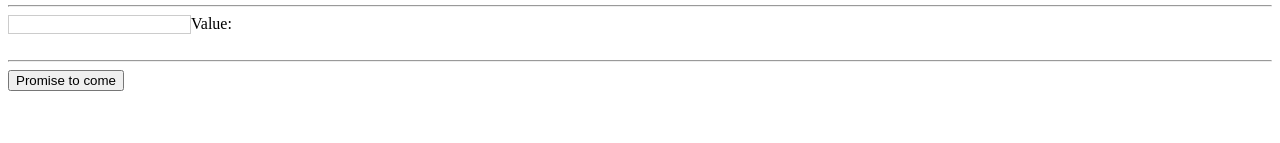
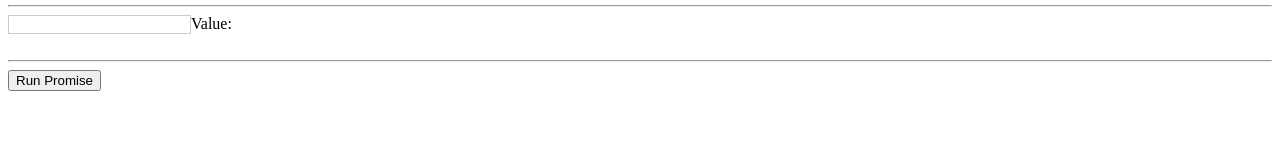
Before and after one commit to mayank-suman/essential-react-helpers, a React app: page / in a window 1280 px wide. Shown: the part 157-300 px from the top of the page. Built offline with nearby package versions, Linux system fonts and the light colour scheme.

Commit message:
change button text

```diff
--- a/src/client/App.jsx
+++ b/src/client/App.jsx
@@ -71,7 +71,7 @@ const renderComponents = {
       </div>
     );
   },
-  RenderPromiseEx: () => {
+  RenderPromiseEg: () => {
     const waitForFiveSec = new Promise((resolve, reject) => {
       setTimeout(() => {
         resolve('done');
@@ -90,7 +90,7 @@ const renderComponents = {
       error,
     });
 
-    return <button onClick={() => load()}>Promise to come</button>;
+    return <button onClick={() => load()}>Run Promise</button>;
   },
 };
 
```
